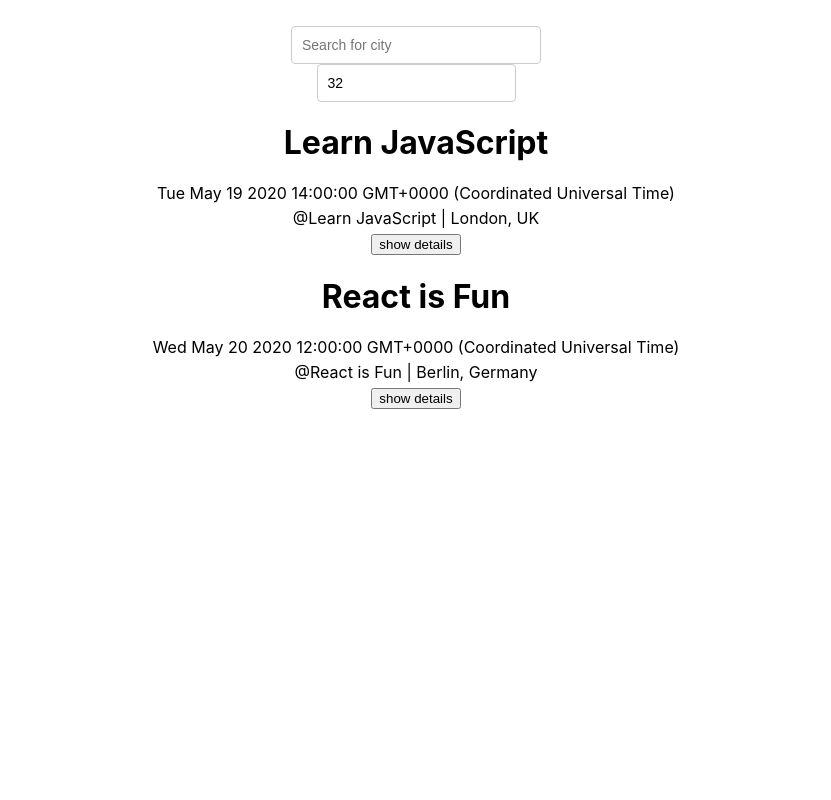
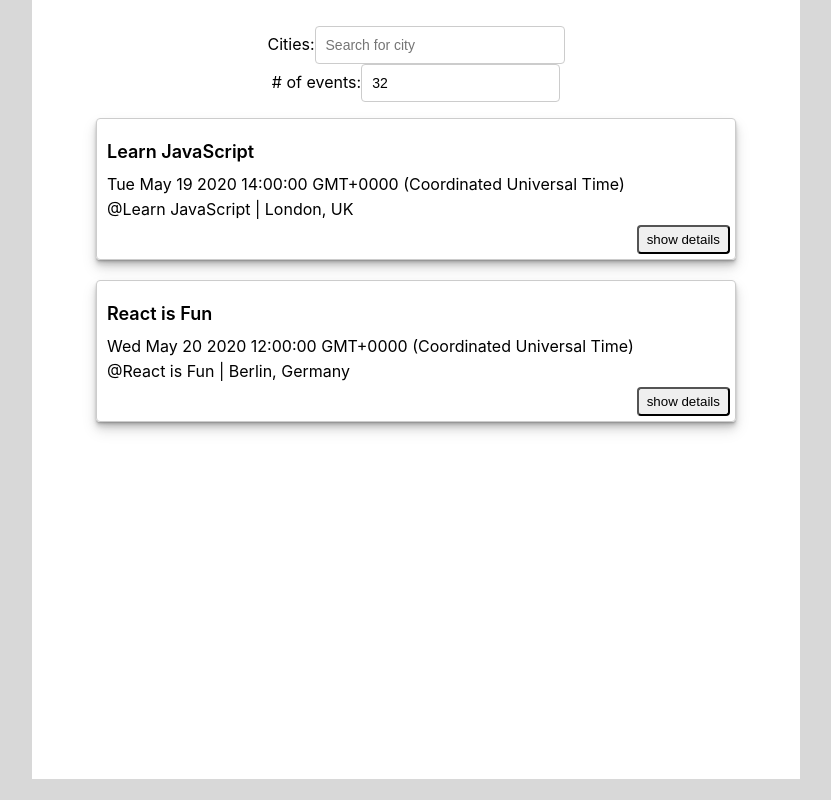
Before and after one commit to VeeGee-Creations/meet, a React (Create React App) app: page / in a window 1280 px wide. Shown: the whole page, without its empty margins (224-1055 px from the left). Built offline with nearby package versions, Linux system fonts and the light colour scheme.

Commit message:
added basic styling and input labels

```diff
--- a/src/App.css
+++ b/src/App.css
@@ -2,6 +2,11 @@
 .App {
   text-align: center;
   padding: 2% 5%;
+  background-color: white;
+  min-height: 91vh;
+  min-width: 250px;
+  width: 50%;
+  margin: 0 auto;
 }
 
 .App * {
@@ -76,16 +81,21 @@ input[type="number"] {
   background-color: #bcdcdb;
 }
 
-.event {
+.Event-container {
   padding: 10px 10px 35px;
-  margin-bottom: 10px;
+  margin-bottom: 20px;
   text-align: left;
   border: 1px solid #ccc;
   border-radius: 4px;
   position: relative;
+  box-shadow: 0 1px 1px rgba(0,0,0,0.11),
+  0 2px 2px rgba(0,0,0,0.11),
+  0 4px 4px rgba(0,0,0,0.11),
+  0 6px 8px rgba(0,0,0,0.11),
+  0 8px 16px rgba(0,0,0,0.11);
 }
 
-.details-btn {
+.details-button {
   position: absolute;
   right: 5px;
   bottom: 5px;
@@ -95,12 +105,12 @@ input[type="number"] {
   cursor: pointer;
 }
 
-.name {
+.Event-title {
   font-size: 18px;
   font-weight: 600;
 }
 
-.group-name {
+.details-title {
   text-transform: uppercase;
   font-size: 14px;
 }
@@ -110,7 +120,7 @@ input[type="number"] {
   font-style: italic;
 }
 
-.description {
+.details-description {
   overflow-x: hidden;
 }
 
--- a/src/components/CitySearch/CitySearch.js
+++ b/src/components/CitySearch/CitySearch.js
@@ -31,6 +31,7 @@ export default class CitySearch extends Component {
         const {query, suggestions, showSuggestions} = this.state;
         return (
             <div className="CitySearch">
+                <label>Cities:
                 <input type="text"
                 className="city"
                 value={query}
@@ -38,6 +39,7 @@ export default class CitySearch extends Component {
                 onChange={this.handleInputChanged}
                 onFocus={() => {this.setState({showSuggestions: true})}}
                 />
+                </label>
 
                 <ul className="suggestions" style={showSuggestions ? {}: {display: 'none'}}>
                     {suggestions.map((suggestion) => (
--- a/src/components/NumberOfEvents/NumberOfEvents.js
+++ b/src/components/NumberOfEvents/NumberOfEvents.js
@@ -18,11 +18,13 @@ export default class NumberOfEvents extends Component {
         const {resultNumber} = this.state;
         return (
             <div className="NumberOfEvents">
+                <label># of events:
                 <input type="number"
                 className="number-events"
                 value={resultNumber}
                 onChange={this.handleInputChange}
                 />
+                </label>
             </div>
         );
     }
--- a/src/index.css
+++ b/src/index.css
@@ -5,6 +5,7 @@ body {
     sans-serif;
   -webkit-font-smoothing: antialiased;
   -moz-osx-font-smoothing: grayscale;
+  background-color: rgb(216, 216, 216);
 }
 
 code {
```
